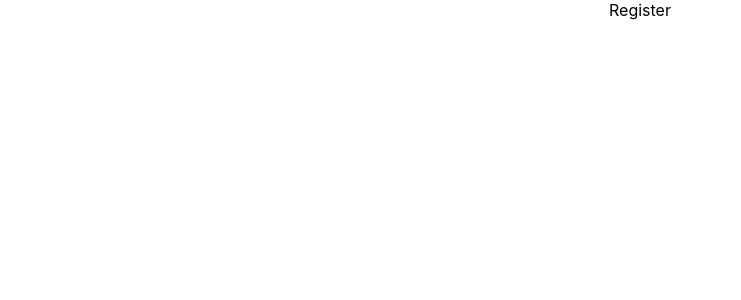
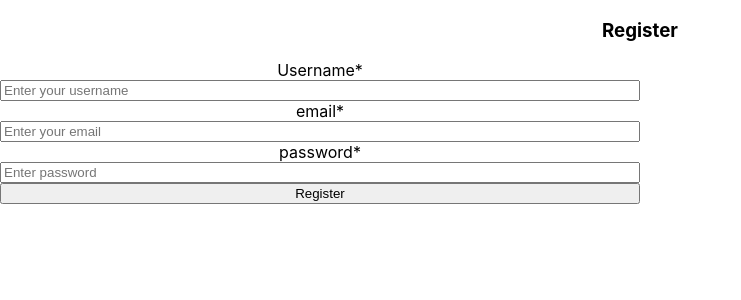
Before and after one commit to Vicba/Sociali, a React (Create React App) app in the folder client/: page /register in a window 1280 px wide. Shown: the top 300 px of the page, without its empty margins (0-741 px from the left). Built offline with nearby package versions, Linux system fonts and the light colour scheme.

Commit message:
added navigation auth and protected routes

```diff
--- a/client/src/App.js
+++ b/client/src/App.js
@@ -7,9 +7,10 @@ import Login from './pages/Login';
 import Register from './pages/Register';
 
 
-function App() {
+import PrivateRoute from './components/PrivateRoute';
 
 
+function App() {
 
   return (
     <div className="App">
@@ -18,7 +19,10 @@ function App() {
           <Routes>
             <Route path="/login" element={<Login />} />
             <Route path="/register" element={<Register />} />
-            <Route path="/" element={<Dashboard />} />
+
+            <Route path='/' element={<PrivateRoute />}>
+              <Route path='/' element={<Dashboard />} />
+            </Route>
           </Routes>
         </div>
       </Router>
--- /dev/null
+++ b/client/src/components/PrivateRoute.jsx
@@ -0,0 +1,8 @@
+import React from 'react'
+import { Navigate, Outlet } from 'react-router-dom'
+
+export default function PrivateRoute({ children }) {
+    const user = localStorage.getItem('userInfo')
+
+    return user ? <Outlet /> : <Navigate to='/login' />
+}
--- a/client/src/pages/Login.jsx
+++ b/client/src/pages/Login.jsx
@@ -1,26 +1,25 @@
 import React from 'react'
 import axios from 'axios';
 import { useState } from 'react';
+import { useNavigate } from 'react-router-dom';
 
 export default function Login() {
     const [email, setEmail] = useState('');
     const [password, setPassword] = useState('');
     const [error, setError] = useState('');
 
+    const navigate = useNavigate()
+
 
     const handleSubmit = async (e) => {
         e.preventDefault()
 
         try {
-            const config = {
-                headers: {
-                    'Content-Type': 'application/json',
-                },
-            }
+            const user = await axios.post('http://localhost:8080/api/users/login', { email, password })
 
-            const user = await axios.post('http://localhost:8080/api/users/login', { email, password })
-            console.log(user)
             localStorage.setItem('userInfo', JSON.stringify(user))
+
+            navigate('/')
         } catch (err) {
             setError(err)
         }
--- a/client/src/pages/Register.jsx
+++ b/client/src/pages/Register.jsx
@@ -1,7 +1,50 @@
 import React from 'react'
+import axios from 'axios';
+import { useState } from 'react';
+import { useNavigate } from 'react-router-dom';
 
 export default function Register() {
+    const [name, setName] = useState('');
+    const [email, setEmail] = useState('');
+    const [password, setPassword] = useState('');
+    const [error, setError] = useState('');
+
+    const navigate = useNavigate()
+
+
+
+    const handleSubmit = async (e) => {
+        e.preventDefault()
+
+        try {
+            const user = await axios.post('http://localhost:8080/api/users/', { name, email, password })
+
+            localStorage.setItem('userInfo', JSON.stringify(user))
+            navigate('/')
+
+        } catch (err) {
+            setError(err)
+        }
+
+    }
+
+
     return (
-        <div>Register</div>
+        <div>
+            <h3>Register</h3>
+            <form onSubmit={handleSubmit} style={{ display: "flex", flexDirection: "column", width: "50%" }}>
+                <label>Username*</label>
+                <input type="text" placeholder="Enter your username" onChange={(e) => setName(e.target.value)} required />
+
+                <label>email*</label>
+                <input type="email" placeholder="Enter your email" onChange={(e) => setEmail(e.target.value)} required />
+
+                <label>password*</label>
+                <input type="password" placeholder="Enter password" onChange={(e) => setPassword(e.target.value)} required />
+
+                <button type="submit">Register</button>
+            </form>
+            {error ? <p>{error.message}</p> : null}
+        </div>
     )
 }
```
Also changed, not shown: 2 other files (tests, documents, lock files or other folders).
